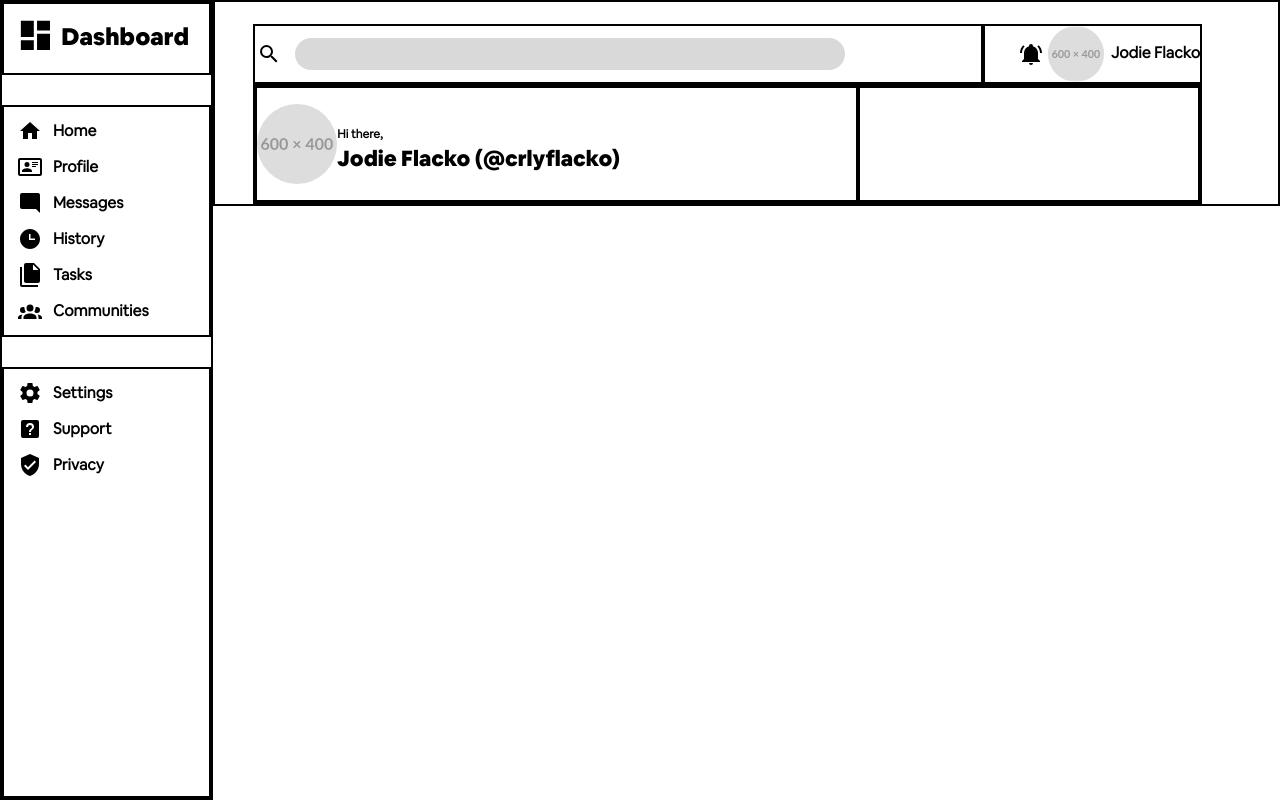
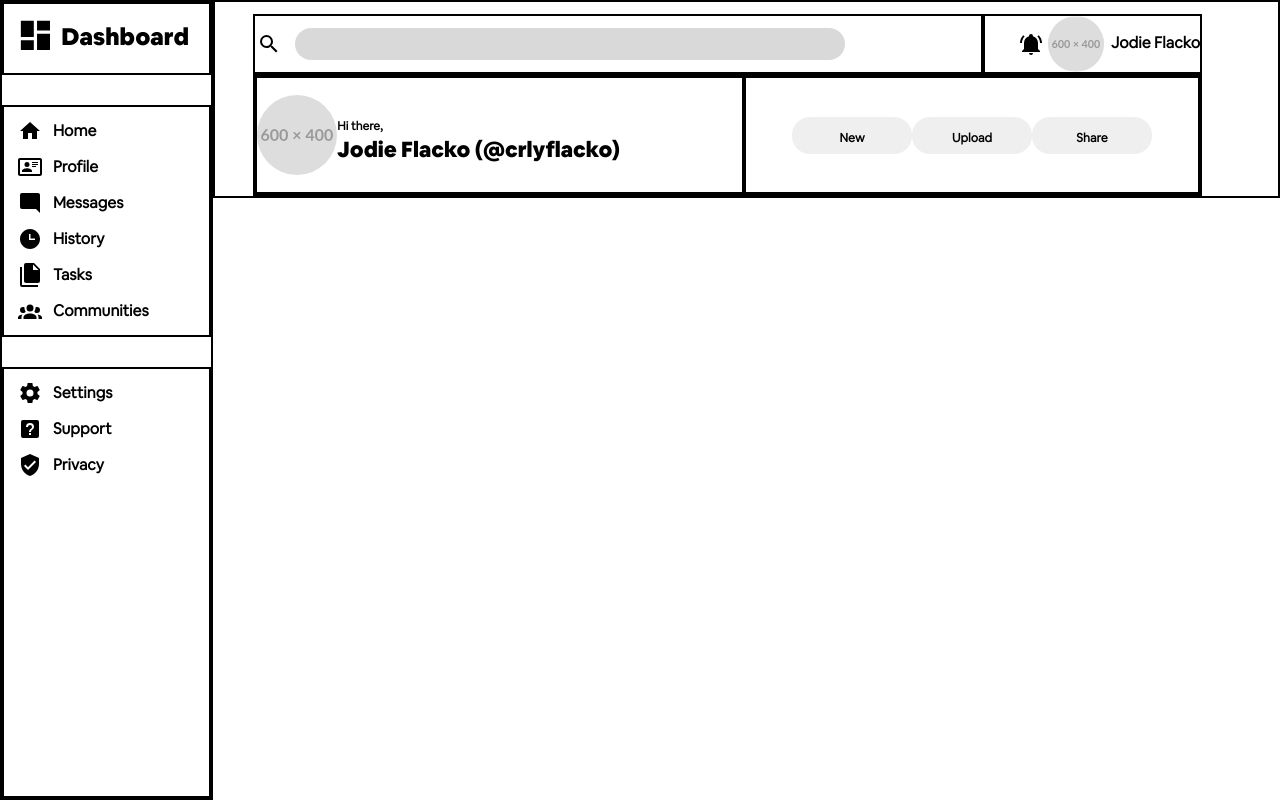
Before and after one commit to JodieFlacko/Admin-Dashboard, a plain HTML site: page index.html in a window 1280 px wide. Drawn offline with Linux system fonts and the light colour scheme.

Commit message:
layout: achieve desired layout for header

```diff
--- a/index.html
+++ b/index.html
@@ -71,7 +71,11 @@
                     <div class="small-text">Hi there,</div>
                     <div class="user-name-and-tag-bold"><h3>Jodie Flacko (@crlyflacko)</h3></div>
                 </div>
-                    <div class="header-bottom-end"></div>
+                    <div class="header-bottom-end">
+                        <button type="button">New</button>
+                        <button type="button">Upload</button>
+                        <button type="button">Share</button>
+                    </div>
             </div>
         </div>
         <div class="main-content">
--- a/style.css
+++ b/style.css
@@ -447,11 +447,10 @@ summary {
 
   .header {
     grid-area: header;
-    padding-top: 22px;
     padding-left: 38px;
     padding-right: 76px;
     display: grid;
-    grid-template-rows: 1fr 2fr;
+    grid-template-rows: 1fr 1.7fr;
     border: solid 2px black;
     border-collapse: collapse;
   }
@@ -464,6 +463,7 @@ summary {
   .header-top{
     display: grid;
     grid-template-columns: 5fr 1.5fr;
+    padding-top: 12px;
   }
 
   .header-top-start{
@@ -574,6 +574,29 @@ summary {
     justify-self: start;
   }
 
+  .header-bottom-end{
+    display: grid;
+    grid-template-columns: repeat(3, 1fr);
+    justify-content: space-between;
+    justify-items: center;
+    align-content: center;
+    padding: 0 46px;
+  }
+
+  .header-bottom-end button{
+    display: inline-block;
+    font-family: inherit;
+    font-size: 60%;
+    font-weight: 600;
+    width: 120px;
+    padding: 0 28px;
+    padding-top: 12px;
+    padding-bottom: 7px;
+    border-radius: 18px;
+    border: none;
+    cursor: pointer;
+  }
+
   .main-content{
     grid-area: main;
   }
```
